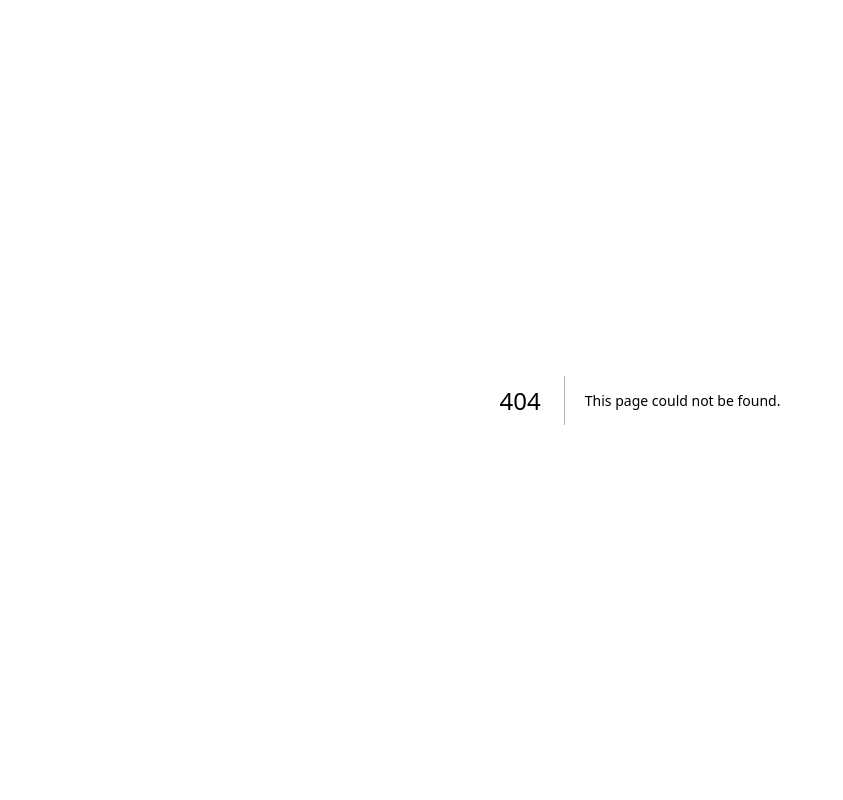
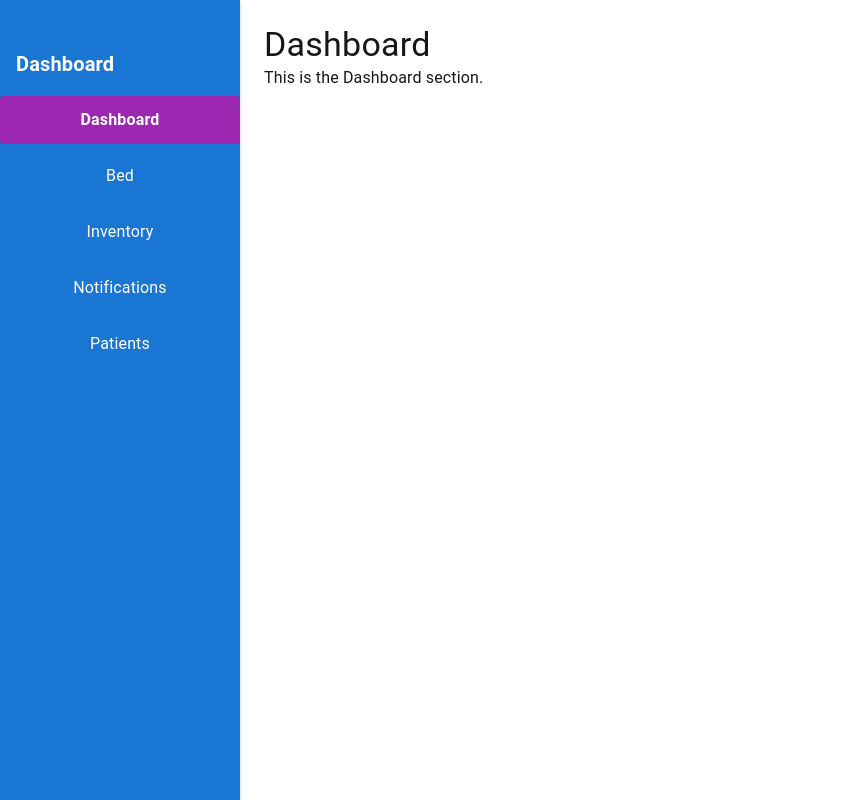
Before and after one commit to ponrajsp/HospitalBedManagement, a Next.js app in the folder frontend/: page /dashboard in a window 1280 px wide. Before the commit this address had no page. Shown: the whole page, without its empty margins (0-843 px from the left). Built offline with nearby package versions, Linux system fonts and the light colour scheme.

Commit message:
dashboard design changes

```diff
--- /dev/null
+++ b/frontend/app/bed/page.tsx
@@ -0,0 +1,16 @@
+// pages/dashboard/BedPage.tsx
+
+import { Box, Typography } from '@mui/material';
+
+const BedPage = () => {
+  return (
+    <Box>
+      <Typography variant="h4">Bed Page</Typography>
+      <Typography variant="body1" mt={2}>
+        This is the Bed section.
+      </Typography>
+    </Box>
+  );
+};
+
+export default BedPage;
--- /dev/null
+++ b/frontend/app/dashboard/components/SideNav.tsx
@@ -0,0 +1,106 @@
+"use client";
+import { Box, List, Typography } from '@mui/material';
+import { useState, useEffect } from 'react';
+import { useRouter, usePathname } from 'next/navigation';
+
+interface SideNavProps {
+  onSelectModule: (module: string) => void;
+  selectedModule?: string;
+}
+
+const SideNav: React.FC<SideNavProps> = ({ onSelectModule, selectedModule: propSelectedModule }) => {
+  const [isClient, setIsClient] = useState(false);
+  const router = useRouter();
+  const pathname = usePathname();
+
+  // Determine the current module based on the pathname
+  const pathModule = pathname === '/' ? 'dashboard' : pathname.split('/').pop() || 'dashboard';
+  const [selectedModule, setSelectedModule] = useState<string>(pathModule);
+
+  // Menu items configuration
+  const menuItems = [
+    { label: 'Dashboard', module: 'dashboard', path: '/' },
+    // { label: 'Users', module: 'user', path: '/users' },
+    { label: 'Bed', module: 'bed', path: '/bed' },
+    { label: 'Inventory', module: 'inventory', path: '/inventory' },
+    { label: 'Notifications', module: 'notifications', path: '/notifications' },
+    { label: 'Patients', module: 'patients', path: '/patients' }
+  ];
+
+  useEffect(() => {
+    setIsClient(true);
+  }, []);
+
+  // Update selected module when pathname changes
+  useEffect(() => {
+    const currentModule = pathname === '/' ? 'dashboard' : pathname.split('/').pop() || 'dashboard';
+    setSelectedModule(currentModule);
+    onSelectModule(currentModule);
+  }, [pathname, onSelectModule]);
+
+  // Handle module selection
+  const handleModuleSelect = (module: string, path: string) => {
+    setSelectedModule(module);
+    onSelectModule(module);
+    router.push(path);
+  };
+
+  if (!isClient) {
+    return null;
+  }
+
+  return (
+    <Box
+      sx={{
+        width: 240,
+        height: '100vh',
+        bgcolor: 'primary.main',
+        color: 'white',
+        paddingTop: 4,
+        position: 'fixed',
+        display: 'flex',
+        flexDirection: 'column',
+        boxShadow: 2,
+        zIndex: 1,
+      }}
+    >
+      <Typography variant="h6" sx={{ padding: 2, fontWeight: 'bold' }}>
+        Dashboard
+      </Typography>
+      <List sx={{ padding: 0, flexGrow: 1 }}>
+        {menuItems.map((item) => (
+          <Box
+            key={item.module}
+            onClick={() => handleModuleSelect(item.module, item.path)}
+            sx={{
+              display: 'flex',
+              alignItems: 'center',
+              justifyContent: 'center',
+              backgroundColor:
+                selectedModule === item.module ? 'secondary.main' : 'transparent',
+              '&:hover': {
+                backgroundColor: 'secondary.dark',
+              },
+              marginBottom: 1,
+              padding: 1.5,
+              borderRadius: 1,
+              cursor: 'pointer',
+              transition: 'background-color 0.3s',
+            }}
+          >
+            <Typography
+              sx={{
+                fontWeight: selectedModule === item.module ? 'bold' : 'normal',
+                color: 'white',
+              }}
+            >
+              {item.label}
+            </Typography>
+          </Box>
+        ))}
+      </List>
+    </Box>
+  );
+};
+
+export default SideNav;
--- /dev/null
+++ b/frontend/app/dashboard/page.tsx
@@ -0,0 +1,69 @@
+"use client";  // Ensure this file is client-side
+import { Box, Typography } from '@mui/material';
+import { useState, useEffect } from 'react';
+import { useSearchParams, usePathname } from 'next/navigation';  // Use App Router hooks
+import SideNav from './components/SideNav';
+
+const DashboardPage = () => {
+  const [isClient, setIsClient] = useState(false); // Track if we are on the client
+  const searchParams = useSearchParams();
+  const pathname = usePathname();
+
+  // Extract module from path or search params
+  const moduleFromPath = pathname.split('/').pop();
+  const moduleFromParams = searchParams.get('module');
+  const [selectedModule, setSelectedModule] = useState<string>('dashboard');
+
+  useEffect(() => {
+    setIsClient(true);  // Set to true once the component is mounted
+
+    // Update the selectedModule if the module changes in the URL
+    if (moduleFromPath && moduleFromPath !== 'dashboard') {
+      setSelectedModule(moduleFromPath);
+    } else if (moduleFromParams) {
+      setSelectedModule(moduleFromParams);
+    }
+  }, [moduleFromPath, moduleFromParams]);
+
+  const renderModuleContent = (module: string) => {
+    switch (module) {
+      case 'users':
+        return <Typography variant="body1">This is the Users section.</Typography>;
+      case 'bed':
+        return <Typography variant="body1">This is the Bed section.</Typography>;
+      case 'inventory':
+        return <Typography variant="body1">This is the Inventory section.</Typography>;
+      case 'notifications':
+        return <Typography variant="body1">This is the Notifications section.</Typography>;
+      case 'patients':
+        return <Typography variant="body1">This is the Patients section.</Typography>;
+      default:
+        return <Typography variant="body1">This is the Dashboard section.</Typography>;
+    }
+  };
+
+  if (!isClient) {
+    return null;  // Return null during SSR to avoid trying to use router before client-side
+  }
+
+  return (
+    <Box display="flex">
+      <SideNav onSelectModule={setSelectedModule} />
+      <Box
+        display="flex"
+        flexDirection="column"
+        padding={3}
+        flex={1}
+        marginLeft={30}
+        bgcolor="background.default"
+      >
+        <Typography variant="h4">
+          {selectedModule.charAt(0).toUpperCase() + selectedModule.slice(1)}
+        </Typography>
+        {renderModuleContent(selectedModule)}
+      </Box>
+    </Box>
+  );
+};
+
+export default DashboardPage;
--- /dev/null
+++ b/frontend/app/inventory/page.tsx
@@ -0,0 +1,13 @@
+"use client";
+import { Box, Typography } from '@mui/material';
+
+export default function InventoryPage() {
+  return (
+    <Box>
+      <Typography variant="h4">Inventory</Typography>
+      <Typography variant="body1" mt={2}>
+        This is the Inventory section.
+      </Typography>
+    </Box>
+  );
+}
--- /dev/null
+++ b/frontend/app/notifications/page.tsx
@@ -0,0 +1,14 @@
+
+"use client";
+import { Box, Typography } from '@mui/material';
+
+export default function NotificationsPage() {
+  return (
+    <Box>
+      <Typography variant="h4">Notifications</Typography>
+      <Typography variant="body1" mt={2}>
+        This is the Notifications section.
+      </Typography>
+    </Box>
+  );
+}
--- /dev/null
+++ b/frontend/app/paitent/page.tsx
@@ -0,0 +1,13 @@
+"use client";
+import { Box, Typography } from '@mui/material';
+
+export default function PatientsPage() {
+  return (
+    <Box>
+      <Typography variant="h4">Patients</Typography>
+      <Typography variant="body1" mt={2}>
+        This is the Patients section.
+      </Typography>
+    </Box>
+  );
+}
--- /dev/null
+++ b/frontend/app/user/page.tsx
@@ -0,0 +1,36 @@
+
+"use client";
+import { Box, Typography } from '@mui/material';
+import { useState, useEffect } from 'react';
+import SideNav from '../dashboard/components/SideNav';
+
+export default function UsersPage() {
+  const [isClient, setIsClient] = useState(false);
+
+  useEffect(() => {
+    setIsClient(true);
+  }, []);
+
+  if (!isClient) {
+    return null;
+  }
+
+  return (
+    <Box display="flex">
+      {/* <SideNav /> */}
+      <Box
+        display="flex"
+        flexDirection="column"
+        padding={3}
+        flex={1}
+        marginLeft={30}
+        bgcolor="background.default"
+      >
+        <Typography variant="h4">Users</Typography>
+        <Typography variant="body1" mt={2}>
+          This is the Users section.
+        </Typography>
+      </Box>
+    </Box>
+  );
+}
```
